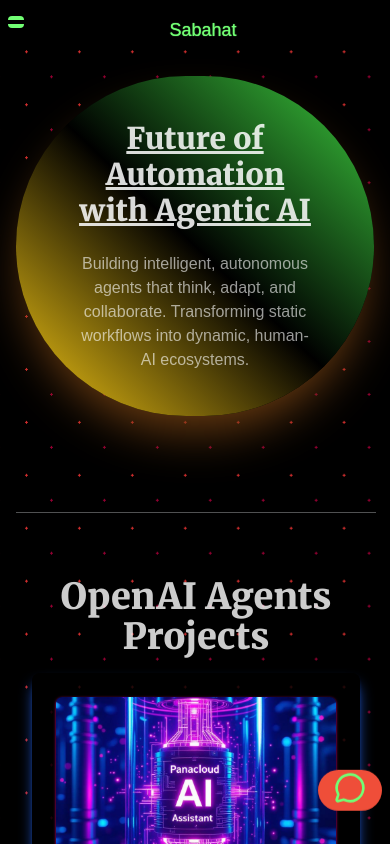
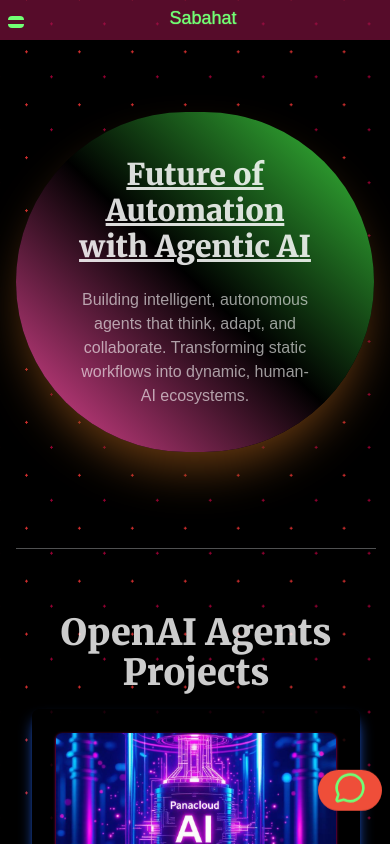
Before and after one commit to Sabahat-Shakeel/Agentic-Portfolio, a Next.js app: page / in a window 390 px wide. Shown: the top 844 px of the page. Built offline with nearby package versions, Linux system fonts and the light colour scheme.

Commit message:
media style

```diff
--- a/src/app/components/landingpage.tsx
+++ b/src/app/components/landingpage.tsx
@@ -2,7 +2,7 @@ import { Merriweather } from "next/font/google"
 const merrweight = Merriweather({subsets:['latin-ext'] , weight :['900']})
 function HomePage() {
   return (
-<div className="flex flex-col items-center justify-center  h-min bg-gradient-to-tr from-yellow-400 via-black to-[#3cce3e] p-11 sm:rounded-full shadow-2xl shadow-yellow-900 portrait:rounded-full ">
+<div className="flex flex-col items-center justify-center  h-min bg-gradient-to-tr from-pink-500 via-black to-[#3cce3e] p-11 portrait:mt-24 sm:rounded-full shadow-2xl shadow-yellow-900 portrait:rounded-full ">
 
 
   <h1
--- a/src/app/components/navbar.tsx
+++ b/src/app/components/navbar.tsx
@@ -20,7 +20,7 @@ function Navbar() {
         className="portrait:flex portrait:justify-around portrait:items-start "
 
       >
-        <div className="md:hidden w-full py-2 cursor-pointer  fixed top-0 z-20 bg-black"
+        <div className="md:hidden items-center justify-center text-center w-full py-2  cursor-pointer  fixed top-0 z-20 bg-pink-800 bg-opacity-55 "
 
         onClick={toggleMenu}>
 
@@ -28,7 +28,7 @@ function Navbar() {
           <div className="w-4 h-1 ml-2 bg-[#72ff74] z-10 [text-shadow:0_0_20px_#72ff74] mb-1 rounded-b-full mt-1"></div>
         </div>
         <div className="sm:hidden flex justify-center w-80   ">
-          <h1 className={` font-extralight  ml-4 text-lg text-[#72ff74] [text-shadow:0_0_1px_#72ff74] z-30 p-4 `}>
+          <h1 className={` font-extralight  ml-4 text-lg text-[#72ff74] [text-shadow:0_0_1px_#72ff74] z-30 p-1 top-0 fixed`}>
             Sabahat
           </h1>
 
@@ -41,9 +41,9 @@ function Navbar() {
           <div className="absolute top-5 left-5 ">
             <button
               onClick={toggleMenu}
-              className="text-gray text-2xl text-[#72ff74]  [text-shadow:0_0_20px_#72ff74]  font-bold fixed top-0 z-20 mt-2"
+              className="text-gray text-3xl text-[#72ff74]  [text-shadow:0_0_20px_#72ff74]  font-bold fixed top-0 z-20 mt-2"
             >
-              &#8592;
+             &#10006;
 
             </button>
           </div>
@@ -88,7 +88,7 @@ function Navbar() {
         </div>
 
         <nav
-          className="portrait:hidden md:flex gap-8 p-4 justify-around "
+          className="portrait:hidden md:flex gap-8 p-4  mb-11 justify-around bg-black bg-opacity-45 "
 
         >
           <ul
```
